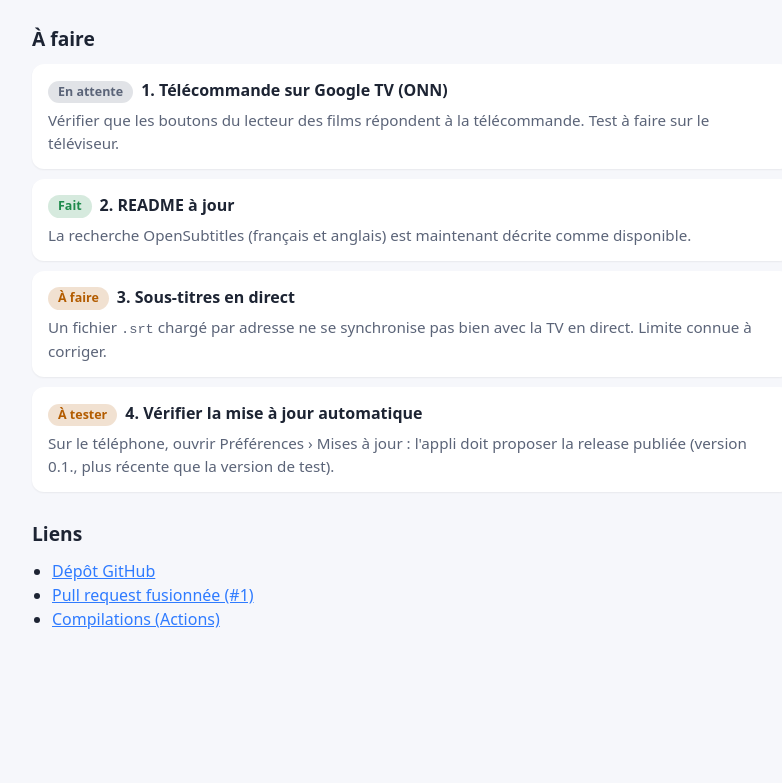
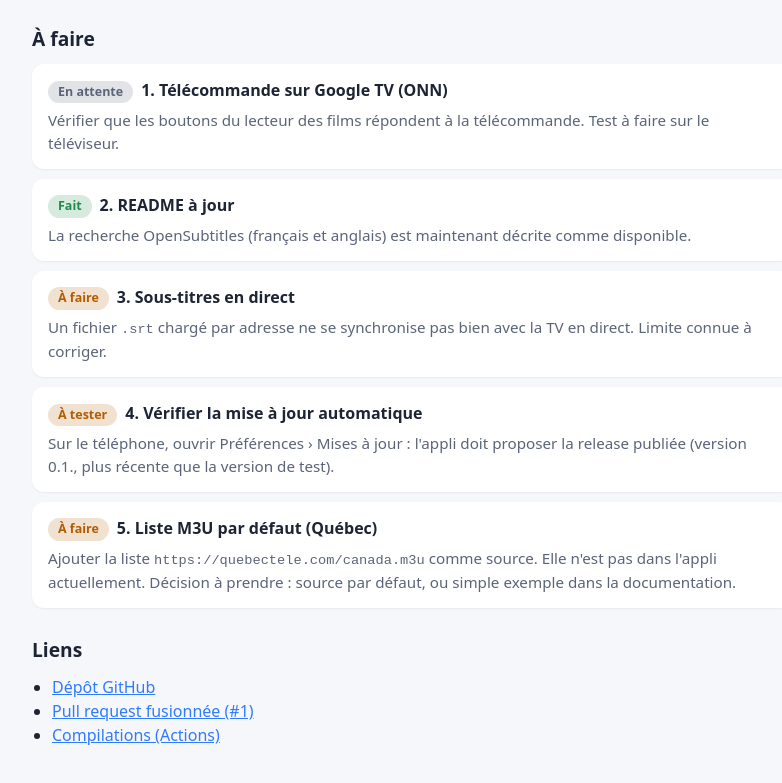
Before and after one commit to benoitjdumont/theIPTVapp-Android, a plain HTML site: page index.html in a window 1280 px wide. Shown: the part 591-1374 px from the top of the page, without its empty margins (228-1010 px from the left). Before the commit the page ends 1276 px from the top, so only its background shows below. Drawn offline with Linux system fonts and the light colour scheme.

Commit message:
Feuille de route : liste M3U Québec à décider
Co-Authored-By: Claude Haiku 5.5 <noreply@anthropic.com>
Claude-Session: https://claude.ai/code/session_01TLvayW416S9w8BpnPpZ5wn

```diff
--- a/index.html
+++ b/index.html
@@ -50,6 +50,9 @@ code { font-size: .9em; }
 <div class="card"><span class="tag todo">À tester</span><b>4. Vérifier la mise à jour automatique</b>
 <p>Sur le téléphone, ouvrir Préférences › Mises à jour : l'appli doit proposer la release publiée (version 0.1.<numéro de build>, plus récente que la version de test).</p></div>
 
+<div class="card"><span class="tag todo">À faire</span><b>5. Liste M3U par défaut (Québec)</b>
+<p>Ajouter la liste <code>https://quebectele.com/canada.m3u</code> comme source. Elle n'est pas dans l'appli actuellement. Décision à prendre : source par défaut, ou simple exemple dans la documentation.</p></div>
+
 <h2>Liens</h2>
 <ul>
 <li><a href="https://github.com/benoitjdumont/theIPTVapp-Android">Dépôt GitHub</a></li>
```
